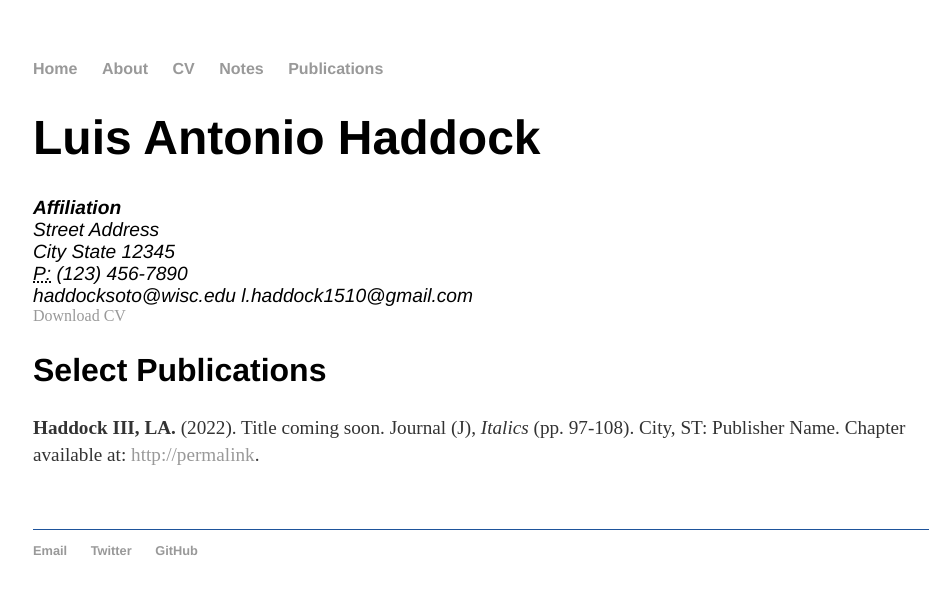
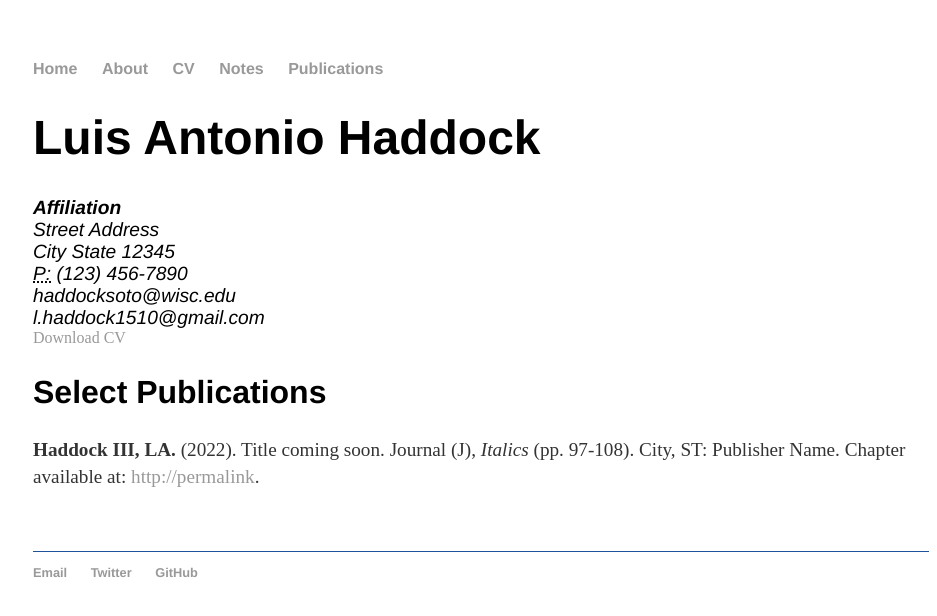
Before and after one commit to haddocksoto/haddocksoto.github.io, a Jekyll site: the page built from cv/index.html, in a window 1280 px wide. Shown: the top 616 px of the page, without its empty margins (159-1096 px from the left). Built offline with Jekyll 4.4.1, drawn with Linux system fonts in a browser that asks for light colours.

Commit message:
Update index.html

```diff
--- a/cv/index.html
+++ b/cv/index.html
@@ -12,7 +12,7 @@ title: CV of Luis Antonio Haddock
 		Street Address<br>
 		City State 12345<br>
 		<abbr title="phone">P:</abbr> (123) 456-7890<br>
-		<span class="obfuscate">haddocksoto@wisc.edu</span>
+		<span class="obfuscate">haddocksoto@wisc.edu<br>
 		<span class="obfuscate">l.haddock1510@gmail.com</span>
 		</address>
 
```
